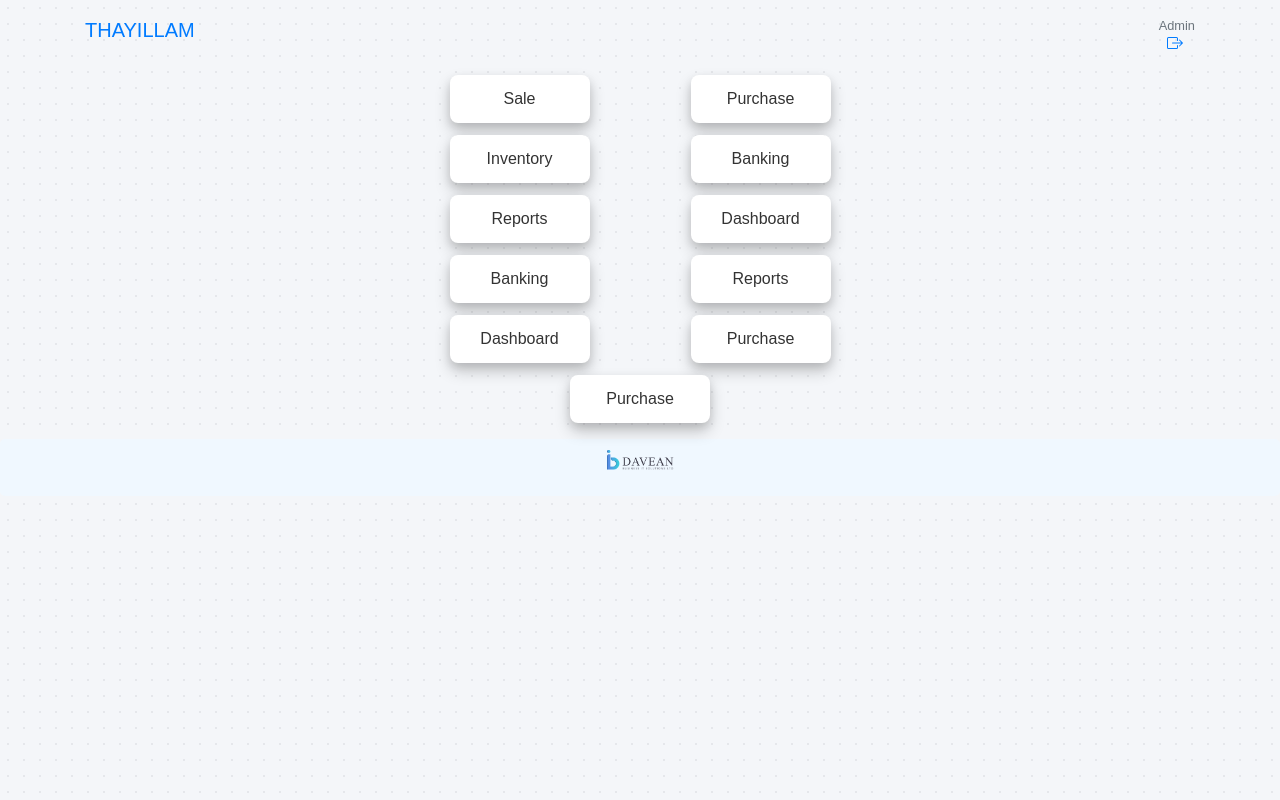
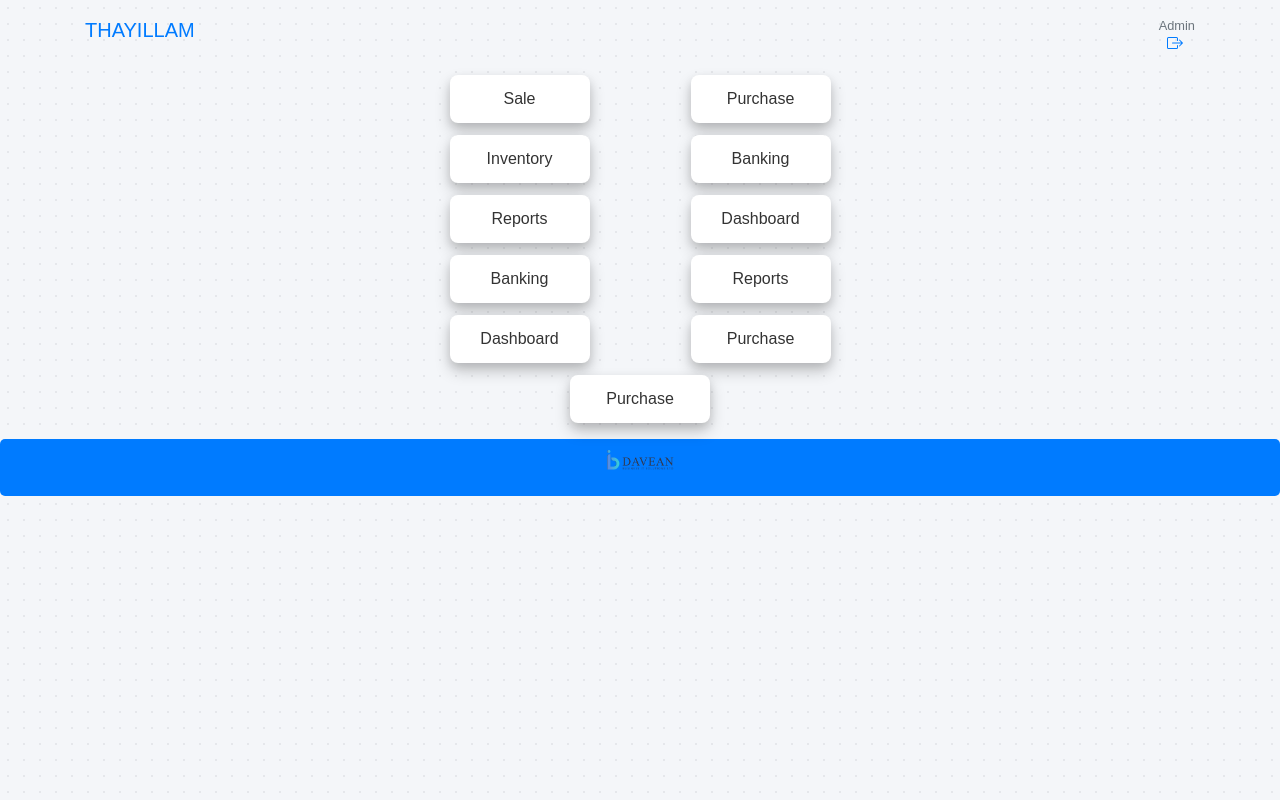
Before and after one commit to DaveanIT/mpower-design, a plain HTML site: page menu.html in a window 1280 px wide. Drawn offline with nearby package versions, Linux system fonts and the light colour scheme.

Commit message:
06-12-2024

```diff
--- a/menu.html
+++ b/menu.html
@@ -51,7 +51,7 @@
     </div>
 
     <!-- Footer -->
-    <footer class="text-center mt-3" style="background-color: aliceblue;">
+    <footer class="text-center mt-3" >
         <p class="text-muted small">
             <img src="img/davean_Business_Logo_final.png" alt="" height="20px">
         </p>
```
